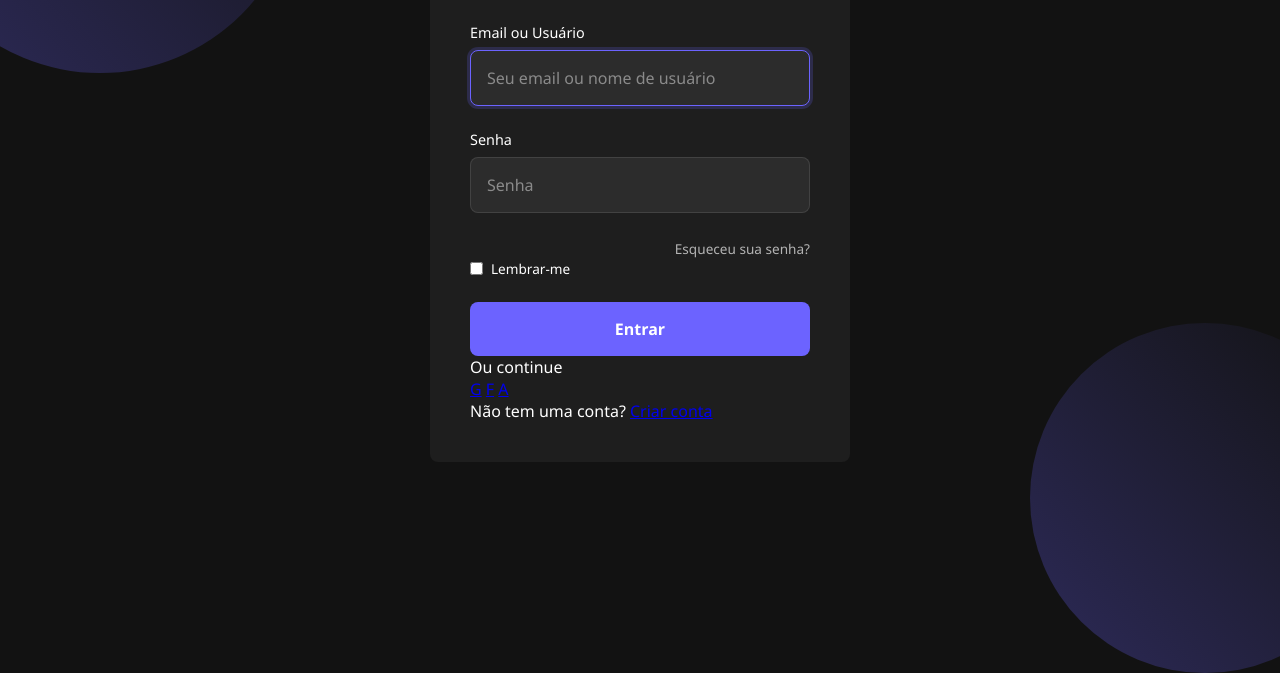
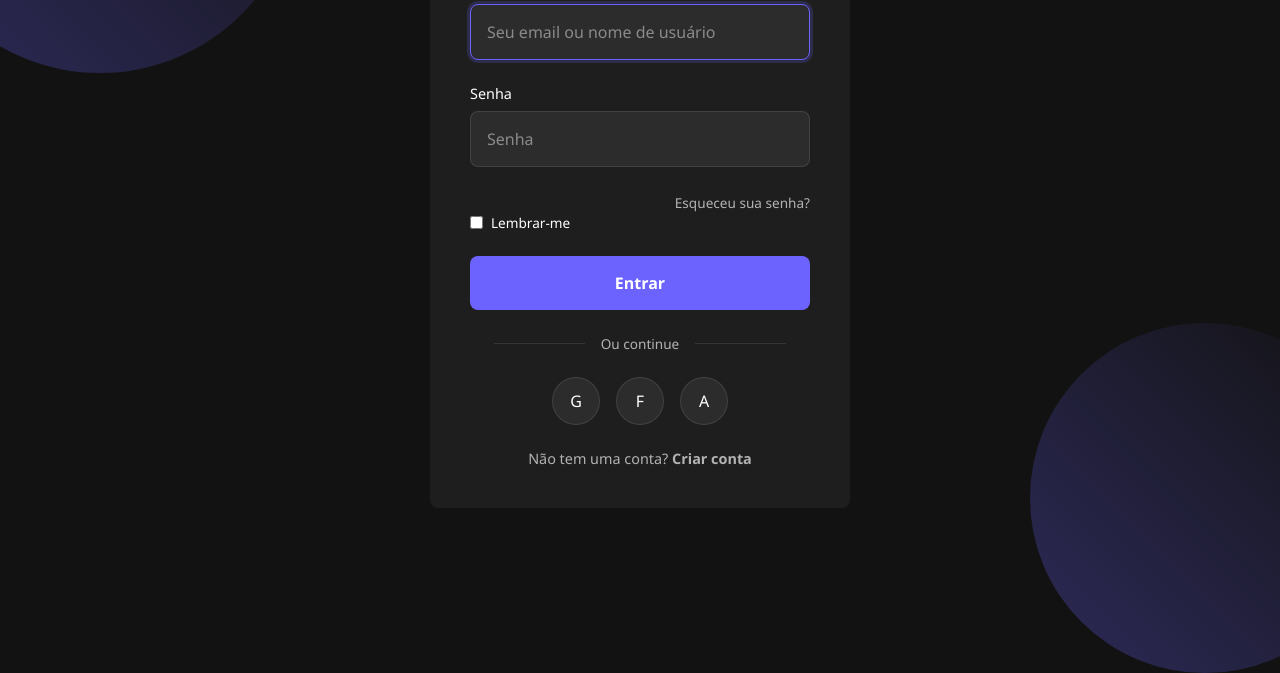
Before and after one commit to mardonier-camurca/tela-de-login, a plain HTML site: page index.html in a window 1280 px wide. Shown: the part 227-900 px from the top of the page. Drawn offline with Linux system fonts and the light colour scheme.

Commit message:
create social-btn and hover

```diff
--- a/css/login.css
+++ b/css/login.css
@@ -140,3 +140,64 @@ button:hover {
 button:active {
     transform: translateY(0);
 }
+
+.divider {
+    display: flex;
+    align-items: center;
+    margin: 1.5rem;
+}
+
+.divider::before,
+.divider::after {
+    content: '';
+    flex: 1;
+    height: 1px;
+    background-color: rgba(255, 255, 255, 0.1);
+}
+
+.divider span {
+    padding: 0 1rem;
+    color: var(--text-secundary);
+    font-size: 0.85rem;
+}
+
+.social-login {
+    display: flex;
+    justify-content: center;
+    gap: 1rem;
+    margin-bottom: 1.5rem;
+}
+
+.social-btn {
+
+    color: var(--text-primary);
+    text-decoration: none;
+    display: flex;
+    align-items: center;
+    justify-content: center;
+    width: 48px;
+    height: 48px;
+    border-radius: 50%;
+    background-color: var(--input-bg);
+    border: 1px solid rgba(255, 255, 255, 0.1);
+    cursor: var(--transition);
+}
+
+.social-btn:hover {
+    background-color: rgba(255, 255, 255, 0.05);
+    transform: translateY(-5px);
+}
+
+.singup-link {
+    text-align: center;
+    margin-top: 1.5rem;
+    color: var(--text-secundary);
+    font-size: 0.9rem;
+}
+
+.singup-link a {
+    color: var(--text-secundary);
+    text-decoration: none;
+    font-weight: 600;
+    transition: var(--transition);
+}
```
